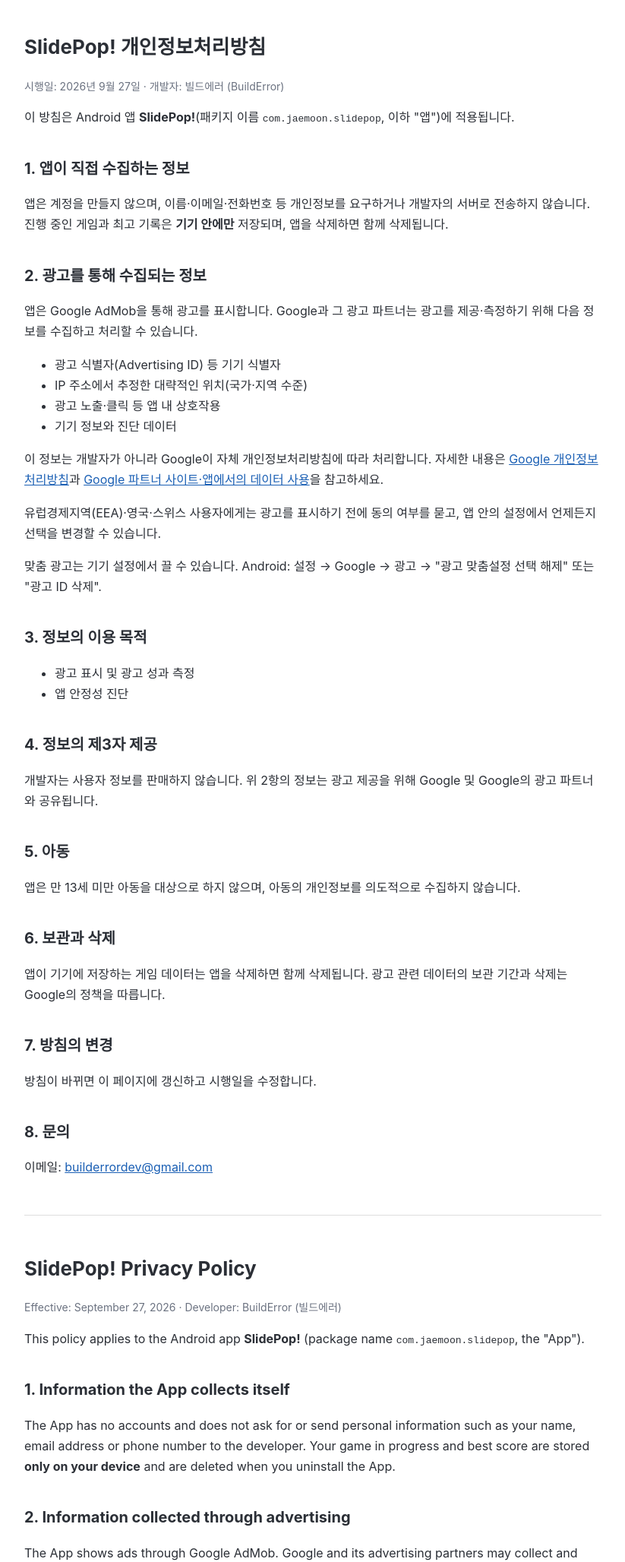
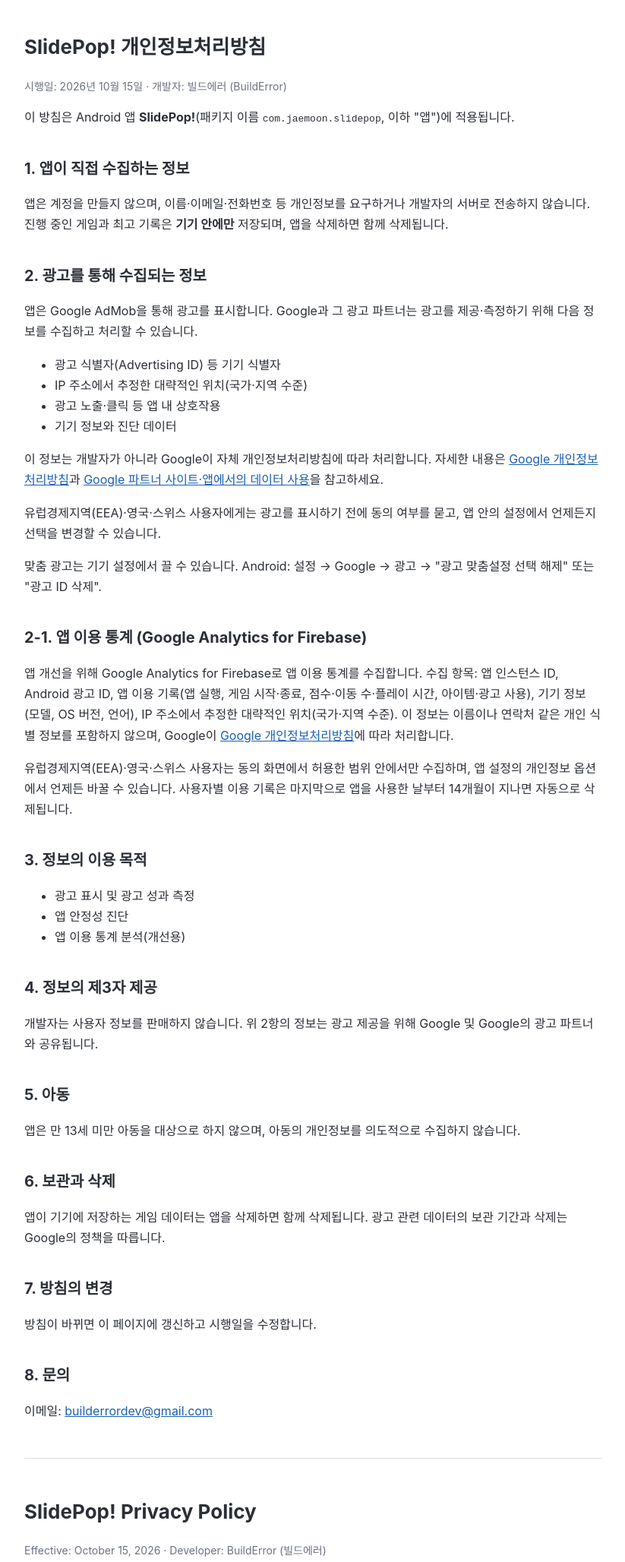
Before and after one commit to jaemoon23/jaemoon23.github.io, a plain HTML site: page privacy.html in a window 1280 px wide. Shown: the top 2056 px of the page at 76% size, without its empty margins (228-1051 px from the left). Drawn offline with Linux system fonts and the light colour scheme.

Commit message:
개인정보처리방침: Google Analytics for Firebase 이용 통계 단락(2-1) 추가, 이용 목적에 통계 분석, 시행일 2026-10-15

```diff
--- a/privacy.html
+++ b/privacy.html
@@ -15,7 +15,7 @@
 <body>
 
 <h1>SlidePop! 개인정보처리방침</h1>
-<p class="meta">시행일: 2026년 9월 27일 · 개발자: 빌드에러 (BuildError)</p>
+<p class="meta">시행일: 2026년 10월 15일 · 개발자: 빌드에러 (BuildError)</p>
 
 <p>이 방침은 Android 앱 <strong>SlidePop!</strong>(패키지 이름 <code>com.jaemoon.slidepop</code>, 이하 "앱")에 적용됩니다.</p>
 
@@ -34,10 +34,15 @@
 <p>유럽경제지역(EEA)·영국·스위스 사용자에게는 광고를 표시하기 전에 동의 여부를 묻고, 앱 안의 설정에서 언제든지 선택을 변경할 수 있습니다.</p>
 <p>맞춤 광고는 기기 설정에서 끌 수 있습니다. Android: 설정 → Google → 광고 → "광고 맞춤설정 선택 해제" 또는 "광고 ID 삭제".</p>
 
+<h2>2-1. 앱 이용 통계 (Google Analytics for Firebase)</h2>
+<p>앱 개선을 위해 Google Analytics for Firebase로 앱 이용 통계를 수집합니다. 수집 항목: 앱 인스턴스 ID, Android 광고 ID, 앱 이용 기록(앱 실행, 게임 시작·종료, 점수·이동 수·플레이 시간, 아이템·광고 사용), 기기 정보(모델, OS 버전, 언어), IP 주소에서 추정한 대략적인 위치(국가·지역 수준). 이 정보는 이름이나 연락처 같은 개인 식별 정보를 포함하지 않으며, Google이 <a href="https://policies.google.com/privacy">Google 개인정보처리방침</a>에 따라 처리합니다.</p>
+<p>유럽경제지역(EEA)·영국·스위스 사용자는 동의 화면에서 허용한 범위 안에서만 수집하며, 앱 설정의 개인정보 옵션에서 언제든 바꿀 수 있습니다. 사용자별 이용 기록은 마지막으로 앱을 사용한 날부터 14개월이 지나면 자동으로 삭제됩니다.</p>
+
 <h2>3. 정보의 이용 목적</h2>
 <ul>
   <li>광고 표시 및 광고 성과 측정</li>
   <li>앱 안정성 진단</li>
+  <li>앱 이용 통계 분석(개선용)</li>
 </ul>
 
 <h2>4. 정보의 제3자 제공</h2>
@@ -58,7 +63,7 @@
 <hr>
 
 <h1>SlidePop! Privacy Policy</h1>
-<p class="meta">Effective: September 27, 2026 · Developer: BuildError (빌드에러)</p>
+<p class="meta">Effective: October 15, 2026 · Developer: BuildError (빌드에러)</p>
 
 <p>This policy applies to the Android app <strong>SlidePop!</strong> (package name <code>com.jaemoon.slidepop</code>, the "App").</p>
 
@@ -77,10 +82,15 @@
 <p>Users in the European Economic Area, the United Kingdom and Switzerland are asked for consent before ads are shown and can change their choice at any time from the settings inside the App.</p>
 <p>You can opt out of personalized ads in your device settings. Android: Settings → Google → Ads → "Opt out of Ads Personalization" or "Delete advertising ID".</p>
 
+<h2>2-1. App usage statistics (Google Analytics for Firebase)</h2>
+<p>To improve the App, we collect usage statistics with Google Analytics for Firebase: the app instance ID, the Android advertising ID, in-app activity (app opens, game starts and ends, score, moves, play time, item and ad use), device information (model, OS version, language) and approximate location (country/region) inferred from the IP address. This does not include personal identifiers such as your name or contact details, and it is processed by Google under the <a href="https://policies.google.com/privacy">Google Privacy Policy</a>.</p>
+<p>Users in the European Economic Area, the United Kingdom and Switzerland are measured only within what they allowed on the consent screen and can change it at any time from the privacy options in the App's settings. User-level usage records are deleted automatically 14 months after your last use of the App.</p>
+
 <h2>3. How the information is used</h2>
 <ul>
   <li>Showing ads and measuring ad performance</li>
   <li>Diagnosing app stability</li>
+  <li>Analysing app usage statistics (to improve the App)</li>
 </ul>
 
 <h2>4. Sharing with third parties</h2>
```
